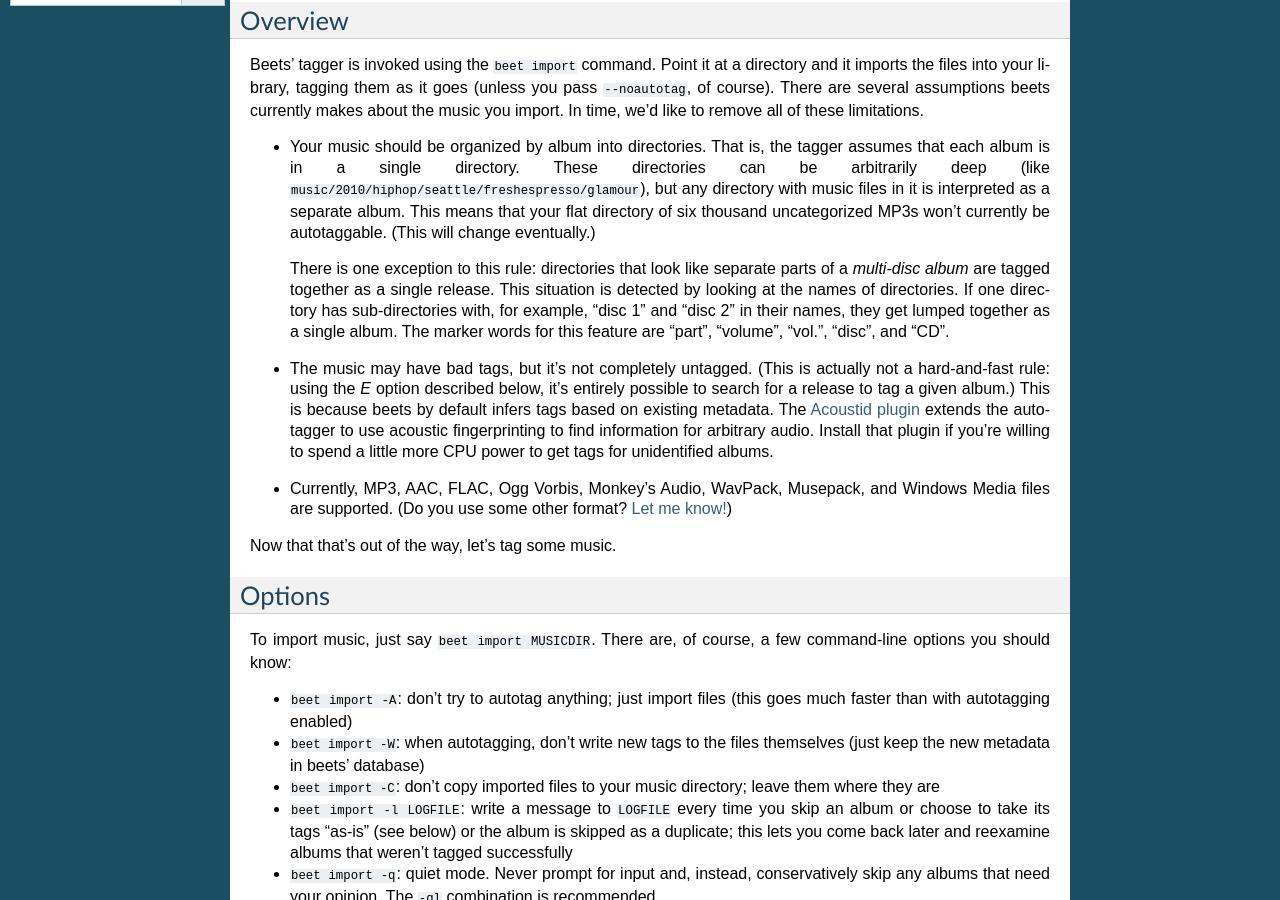
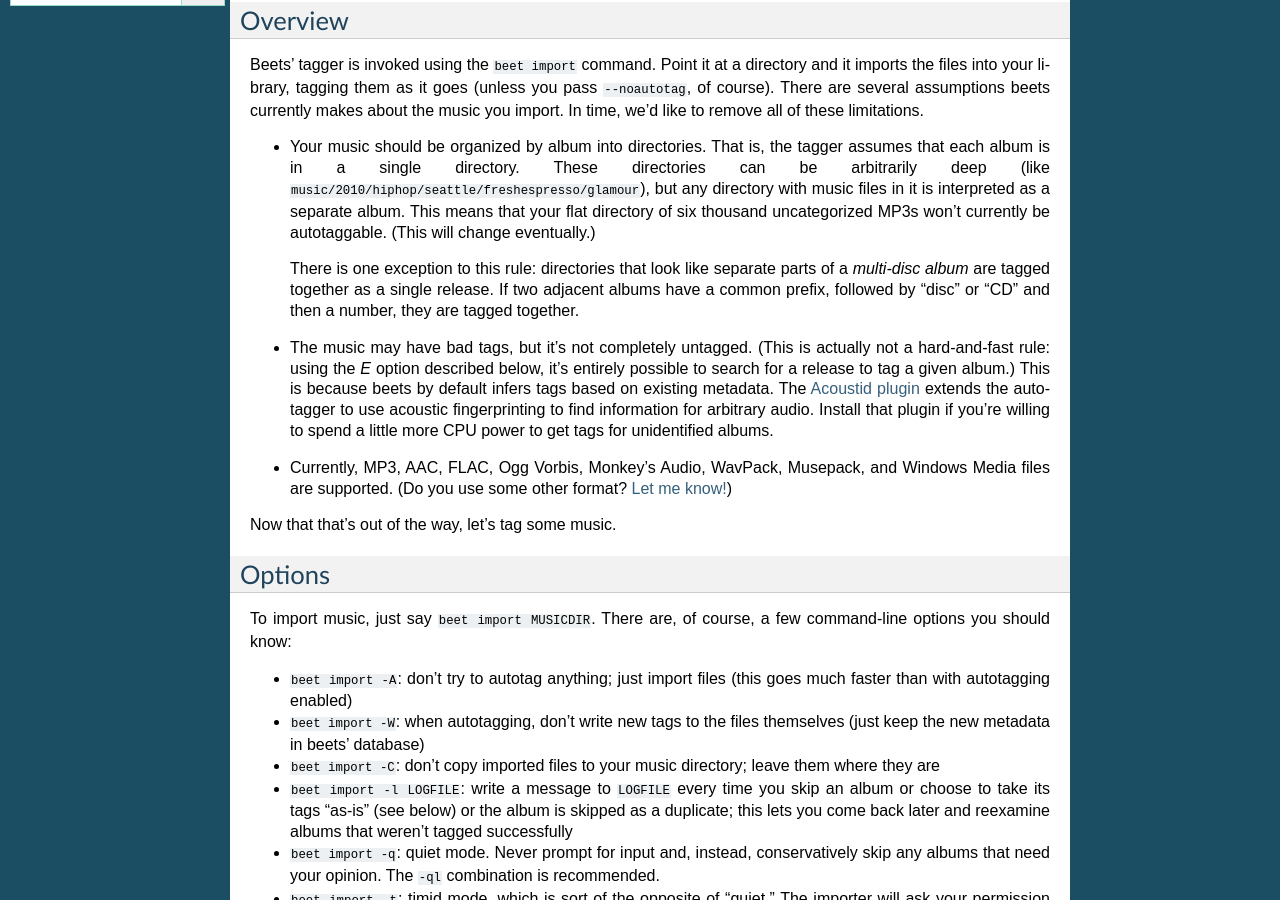
Before and after one commit to google-code-export/beets, a Sphinx documentation site: the page built from docs/guides/tagger.rst, in a window 1280 px wide and 900 px high, scrolled down 543 px. Built offline with Sphinx 7.4.7, drawn with Linux system fonts in a browser that asks for light colours.

Commit message:
changelog and docs for #89

```diff
--- a/docs/changelog.rst
+++ b/docs/changelog.rst
@@ -33,6 +33,11 @@
     bad: "low" or "none" recommendations or when choosing a candidate
     other than the first.
 
+* The importer's heuristic for coalescing the directories in a multi-disc album
+  has been improved. It can now detect when two directories alongside each
+  other share a similar prefix but a different number (e.g., "Album Disc 1" and
+  "Album Disc 2") even when they are not alone in a common parent directory.
+  Thanks once again to mrmachine.
 * Album listings in the importer UI now show the release medium (CD, Vinyl,
   3xCD, etc.) as well as the disambiguation string. Thanks to Peter Schnebel.
 * When getting data from MusicBrainz, the album disambiguation string
--- a/docs/guides/tagger.rst
+++ b/docs/guides/tagger.rst
@@ -47,11 +47,9 @@
   currently be autotaggable. (This will change eventually.)
 
   There is one exception to this rule: directories that look like separate parts
-  of a *multi-disc album* are tagged together as a single release. This
-  situation is detected by looking at the names of directories. If one directory
-  has sub-directories with, for example, "disc 1" and "disc 2" in their names,
-  they get lumped together as a single album. The marker words for this feature
-  are "part", "volume", "vol.", "disc", and "CD".
+  of a *multi-disc album* are tagged together as a single release. If two
+  adjacent albums have a common prefix, followed by "disc" or "CD" and then a
+  number, they are tagged together.
 
 * The music may have bad tags, but it's not completely untagged. (This is
   actually not a hard-and-fast rule: using the *E* option described below, it's
```
